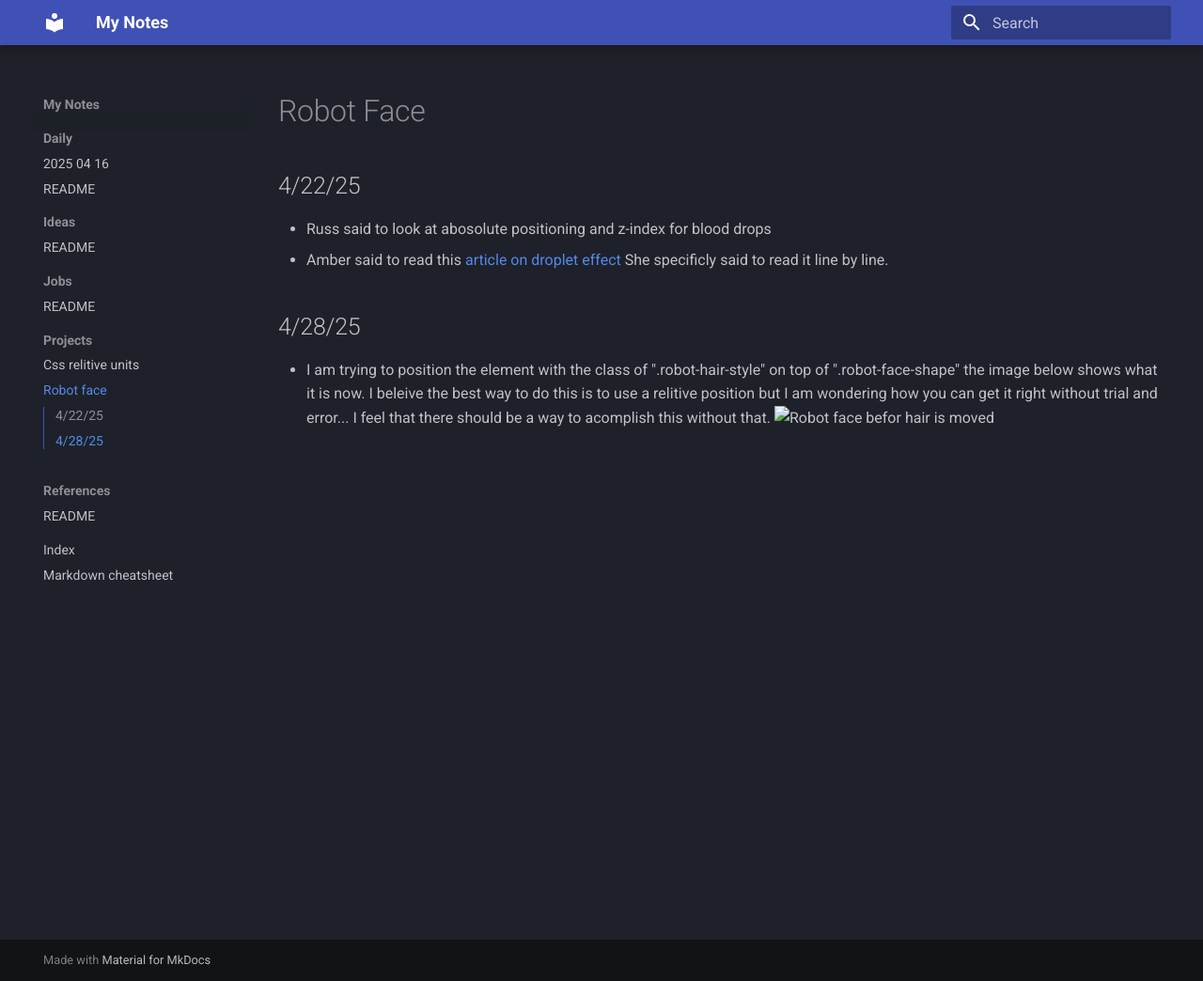
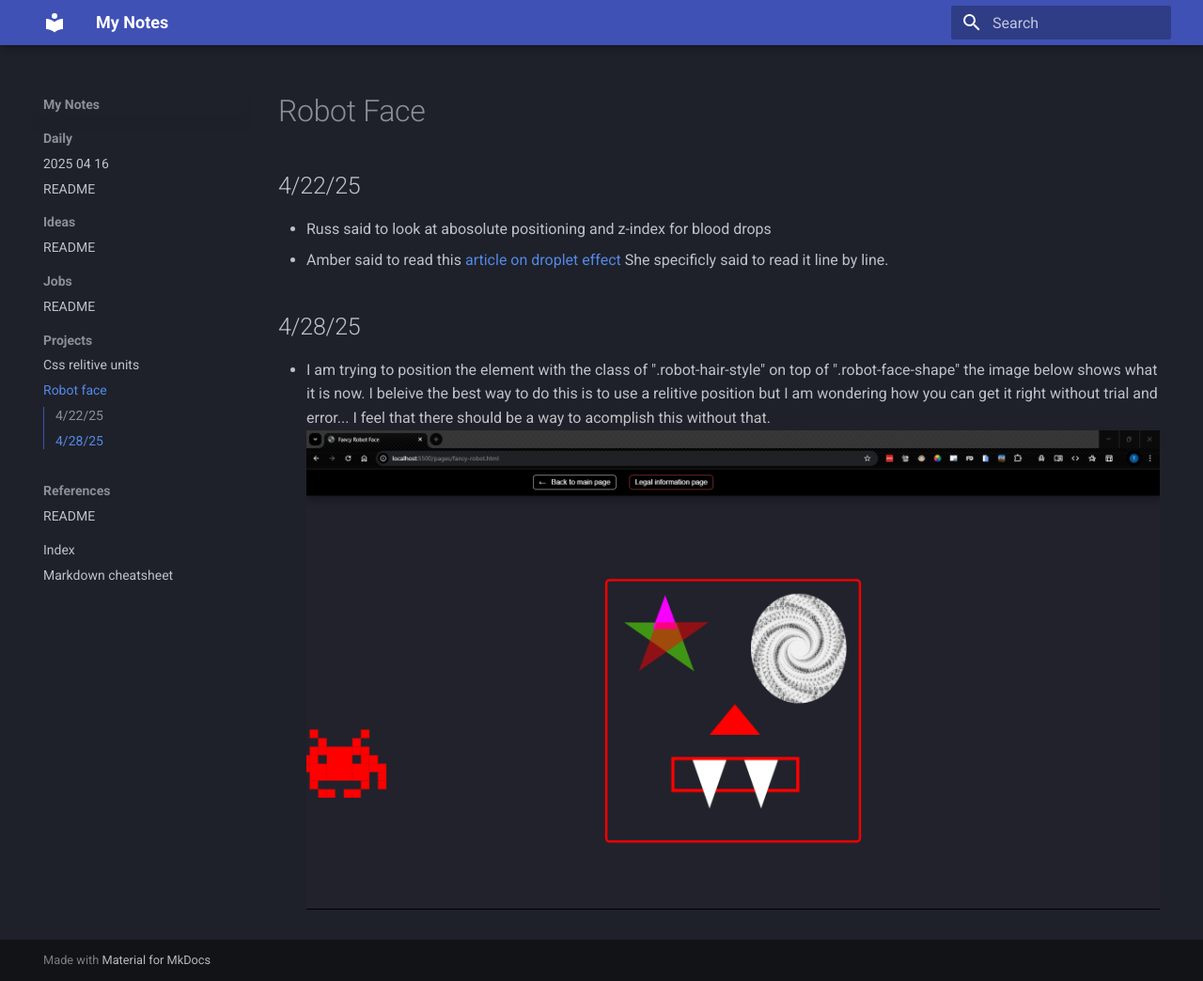
Before and after one commit to TristanEDU/notes, an MkDocs documentation site: the page built from docs/projects/robot-face.md, in a window 1280 px wide and 1044 px high. Shown: the whole window at 94% size. Built offline with MkDocs 1.6.1 and Material for MkDocs 9.7.7, drawn with Linux system fonts in a browser that asks for light colours.

Commit message:
Sync: 2025-04-28 18:43:09

```diff
--- a/docs/projects/robot-face.md
+++ b/docs/projects/robot-face.md
@@ -5,4 +5,4 @@
 - Amber said to read this [article on droplet effect](https://deothemes.com/css-animated-rain-drop-effect/) She specificly said to read it line by line.
 
 ##4/28/25
-- I am trying to position the element with the class of ".robot-hair-style" on top of ".robot-face-shape" the image below shows what it is now. I beleive the best way to do this is to use a relitive position but I am wondering how you can get it right without trial and error... I feel that there should be a way to acomplish this without that. ![Robot face befor hair is moved](assets/Robot-face-pre-hair-positioned.png)
+- I am trying to position the element with the class of ".robot-hair-style" on top of ".robot-face-shape" the image below shows what it is now. I beleive the best way to do this is to use a relitive position but I am wondering how you can get it right without trial and error... I feel that there should be a way to acomplish this without that. ![Robot face befor hair is moved](../assets/Robot-face-pre-hair-positioned.png)
```
